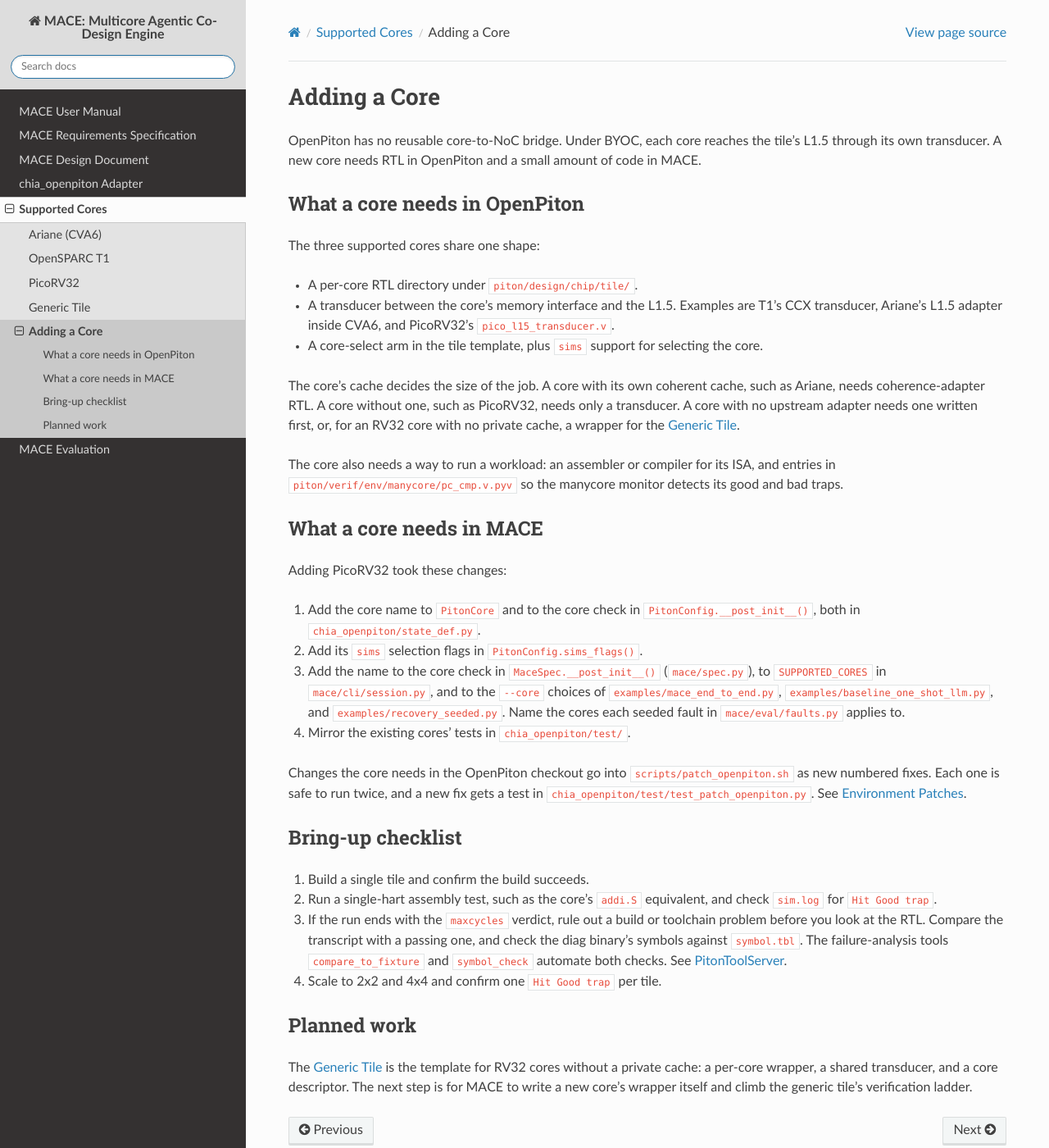
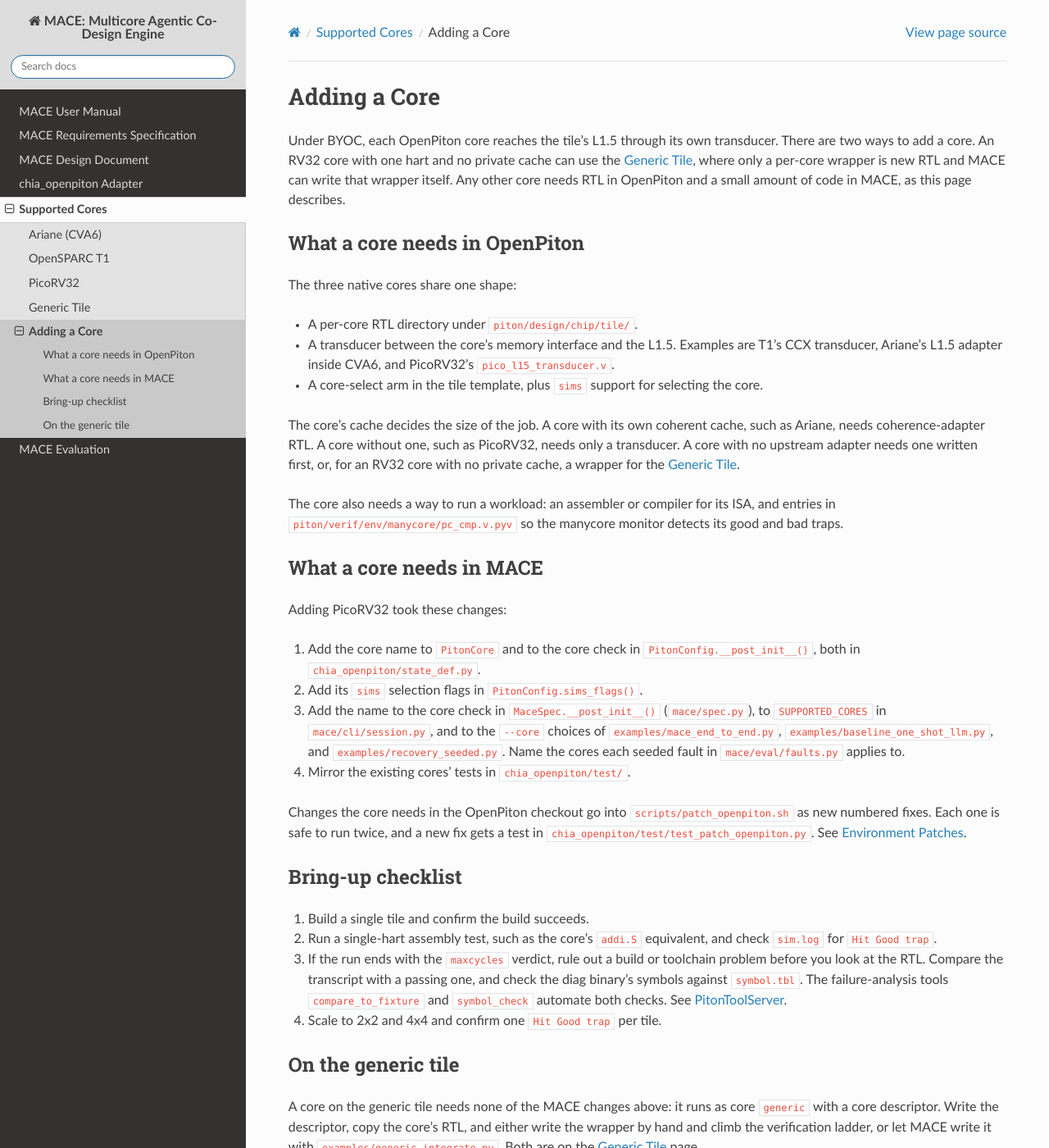
Before and after one commit to ranaumarnadeem/MACE, a Sphinx documentation site: the page built from docs/05_mace_cores/adding_a_core.md, in a window 1280 px wide and 1400 px high. Shown: the whole window at 82% size. Built offline with Sphinx 7.4.7 and the Read the Docs theme 3.1.0, drawn with Linux system fonts in a browser that asks for light colours; some of the changed text lies outside the part shown.

Commit message:
docs: adding a core names the generic tile as the second route
The planned-work note and the shell page said every core needs a hand-written adapter.

```diff
--- a/docs/05_mace_cores/adding_a_core.md
+++ b/docs/05_mace_cores/adding_a_core.md
@@ -2,11 +2,11 @@
 
 # Adding a Core
 
-OpenPiton has no reusable core-to-NoC bridge. Under BYOC, each core reaches the tile's L1.5 through its own transducer. A new core needs RTL in OpenPiton and a small amount of code in MACE.
+Under BYOC, each OpenPiton core reaches the tile's L1.5 through its own transducer. There are two ways to add a core. An RV32 core with one hart and no private cache can use the [Generic Tile](generic.md), where only a per-core wrapper is new RTL and MACE can write that wrapper itself. Any other core needs RTL in OpenPiton and a small amount of code in MACE, as this page describes.
 
 ## What a core needs in OpenPiton
 
-The three supported cores share one shape:
+The three native cores share one shape:
 
 - A per-core RTL directory under `piton/design/chip/tile/`.
 - A transducer between the core's memory interface and the L1.5. Examples are T1's CCX transducer, Ariane's L1.5 adapter inside CVA6, and PicoRV32's `pico_l15_transducer.v`.
@@ -34,6 +34,6 @@ Changes the core needs in the OpenPiton checkout go into `scripts/patch_openpito
 3. If the run ends with the `maxcycles` verdict, rule out a build or toolchain problem before you look at the RTL. Compare the transcript with a passing one, and check the diag binary's symbols against `symbol.tbl`. The failure-analysis tools `compare_to_fixture` and `symbol_check` automate both checks. See [PitonToolServer](../04_chia_openpiton/tool_server.md).
 4. Scale to 2x2 and 4x4 and confirm one `Hit Good trap` per tile.
 
-## Planned work
+## On the generic tile
 
-The [Generic Tile](generic.md) is the template for RV32 cores without a private cache: a per-core wrapper, a shared transducer, and a core descriptor. The next step is for MACE to write a new core's wrapper itself and climb the generic tile's verification ladder.
+A core on the generic tile needs none of the MACE changes above: it runs as core `generic` with a core descriptor. Write the descriptor, copy the core's RTL, and either write the wrapper by hand and climb the verification ladder, or let MACE write it with `examples/generic_integrate.py`. Both are on the [Generic Tile](generic.md) page.
```
Also changed, not shown: docs/01_mace_user/Interactive_Shell.md (+2 -2 lines), 1 other file.
